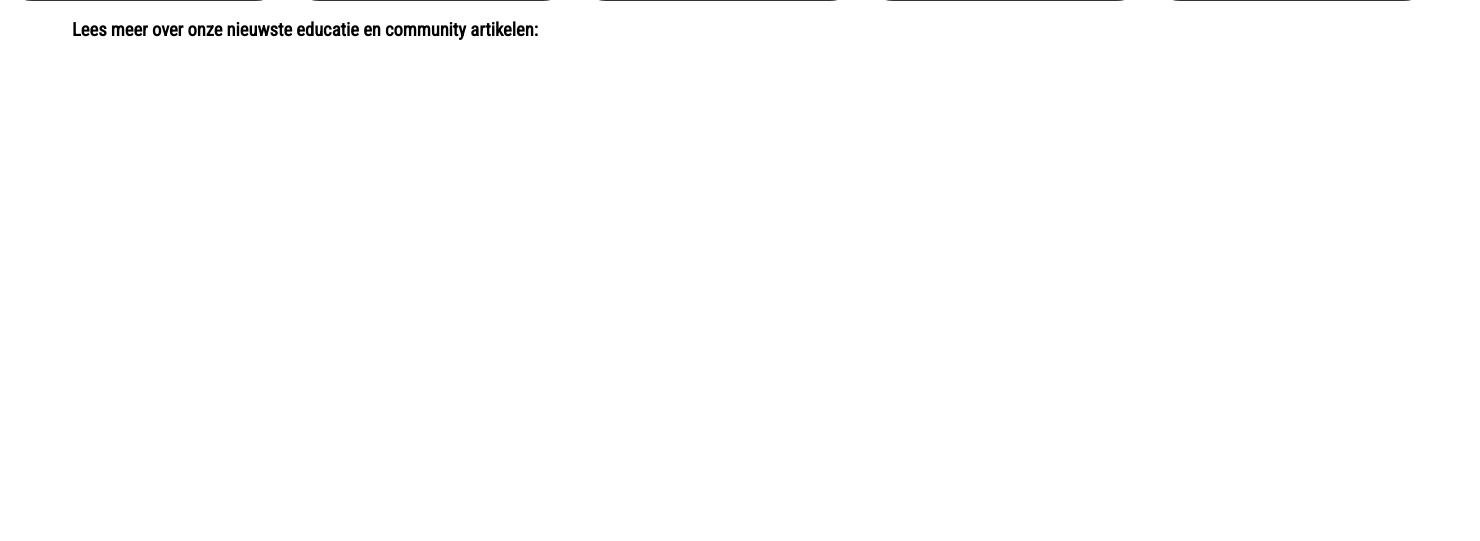
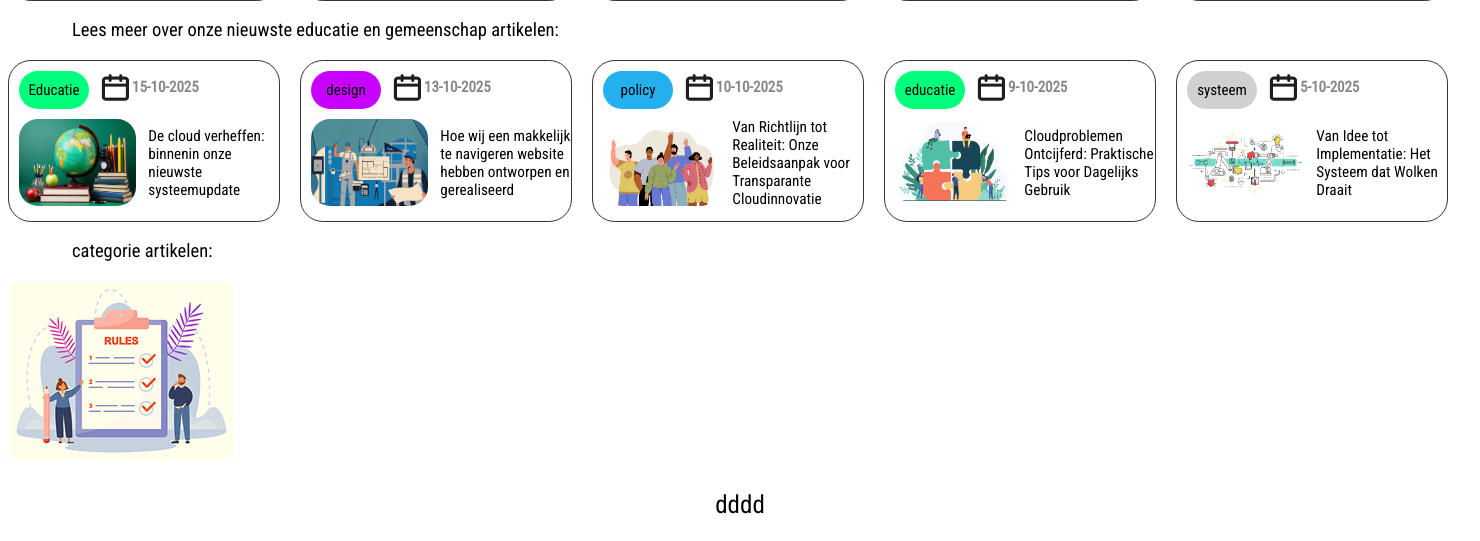
Before and after one commit to Joesra/dooyoogeequu34, a Flask app: page /events/nieuws in a window 1480 px wide. Shown: the part 613-1154 px from the top of the page. Before the commit the page ends 653 px from the top, so only its background shows below. Run offline with Flask 3, Linux system fonts and the light colour scheme.

Commit message:
ik heb verder gewerkt aan de nieuwspagina, deels klaar met de categorie artikelen css

```diff
--- a/app/static/css/nieuws.css
+++ b/app/static/css/nieuws.css
@@ -1,3 +1,28 @@
+.categorie-container {
+  display: flex;           /* activeert Flexbox */
+  flex-direction: row;     /* zet items horizontaal naast elkaar */
+  gap: 40px;               /* optioneel: ruimte tussen de items */
+}
+
+.vertical-container {
+  display: flex;
+  flex-direction: column;
+  align-items: flex-start; /* voorkomt uitrekken */
+  gap: 10px;
+}
+
+.vertical-container img {
+  max-width: 100%;
+  height: auto;
+  object-fit: contain;
+}
+
+.categorie-p {
+  font-family: 'Roboto Condensed', sans-serif;
+  font-size: 25px;
+  text-align: center;
+}
+
 .click-container {
   display: flex;
   justify-content: center;   /* horizontaal centreren */
@@ -5,7 +30,6 @@
   height: 86.84px;
   width: 134.07px;
   border-radius: 19px;
-  border: 1px solid black;
   position: relative;
   right: 5px;
   box-sizing: border-box;
@@ -91,13 +115,12 @@
     padding-left: 4rem;
     font-family: 'Roboto Condensed', sans-serif;
     font-size: 18.5px;
-    font-weight: bold;
 }
 
 .artikel-container {
   display: flex;           /* activeert Flexbox */
   flex-direction: row;     /* zet items horizontaal naast elkaar */
-  gap: 15px;               /* optioneel: ruimte tussen de items */
+  gap: 20px;               /* optioneel: ruimte tussen de items */
 }
 
 
@@ -121,7 +144,20 @@
   margin-left: 10px;
   font-family: 'Roboto Condensed', sans-serif;
   font-size: 15px;
-  font-weight: bold;
+  margin-bottom: 10px;
+}
+
+.educatie-alert {
+  width: 70px;
+  height: 38.85px;
+  border-radius: 19px;
+  background-color: #00FF7B;
+  display: flex;                  /* Flexbox in plaats van inline-block */
+  justify-content: center;       /* Horizontaal centreren */
+  align-items: center;           /* Verticaal centreren */
+  margin-left: 10px;
+  font-family: 'Roboto Condensed', sans-serif;
+  font-size: 15px;
   margin-bottom: 10px;
 }
 
@@ -136,7 +172,6 @@
   margin-left: 10px;
   font-family: 'Roboto Condensed', sans-serif;
   font-size: 15px;
-  font-weight: bold;
   margin-bottom: 10px;
 }
 
@@ -151,7 +186,6 @@
   margin-left: 10px;
   font-family: 'Roboto Condensed', sans-serif;
   font-size: 15px;
-  font-weight: bold;
   margin-bottom: 10px;
 }
 
@@ -166,6 +200,19 @@
   margin-left: 10px;
   font-family: 'Roboto Condensed', sans-serif;
   font-size: 15px;
-  font-weight: bold;
   margin-bottom: 10px;
 }
+
+.gemeenschap-alert {
+  width: 70px;
+  height: 38.85px;
+  border-radius: 19px;
+  background-color: #24AFEF;
+  display: flex;                  /* Flexbox in plaats van inline-block */
+  justify-content: center;       /* Horizontaal centreren */
+  align-items: center;           /* Verticaal centreren */
+  margin-left: 10px;
+  font-family: 'Roboto Condensed', sans-serif;
+  font-size: 15px;
+  margin-bottom: 10px;
+}
--- a/app/templates/nieuws.html
+++ b/app/templates/nieuws.html
@@ -103,7 +103,94 @@
             </div>
         </div>
     </div> -->
-    <p class="nieuws-p">Lees meer over onze nieuwste educatie en community artikelen:</p>
+    <p class="nieuws-p">Lees meer over onze nieuwste educatie en gemeenschap artikelen:</p>
+    <div class="artikel-container">
+        <div class="artikel">
+            <div class="artikel-beschrijving">
+                <p class="educatie-alert">Educatie</p>
+                <img class="Calendar" src="/static/img/calendar.png" alt="calender">
+                <p class="beschrijving-tekst">15-10-2025</p>
+            </div>
+            <div class="artikel-beschrijving">
+                <img class="click-img" src="/static/img/educatie_.jpg" alt="">
+                <div class="click-container">
+                    <p class="click-tekst">De cloud verheffen: binnenin onze nieuwste systeemupdate</p>
+                </div>
+            </div>
+        </div>
+
+        <div class="artikel">
+            <div class="artikel-beschrijving">
+                <p class="design-alert">design</p>
+                <img class="Calendar" src="/static/img/calendar.png" alt="calender">
+                <p class="beschrijving-tekst">13-10-2025</p>
+            </div>
+            <div class="artikel-beschrijving">
+                <img class="click-img" src="/static/img/workers-6152007_1280.webp" alt="">
+                <div class="click-container">
+                    <p class="click-tekst">Hoe wij een makkelijk te navigeren website hebben ontworpen en gerealiseerd
+                    </p>
+                </div>
+            </div>
+        </div>
+
+        <div class="artikel">
+            <div class="artikel-beschrijving">
+                <p class="policy-alert">policy</p>
+                <img class="Calendar" src="/static/img/calendar.png" alt="calender">
+                <p class="beschrijving-tekst">10-10-2025</p>
+            </div>
+            <div class="artikel-beschrijving">
+                <img class="click-img" src="/static/img/policy_2.jpg" alt="">
+                <div class="click-container">
+                    <p class="click-tekst">Van Richtlijn tot Realiteit: Onze Beleidsaanpak voor Transparante
+                        Cloudinnovatie</p>
+                </div>
+            </div>
+        </div>
+
+        <div class="artikel">
+            <div class="artikel-beschrijving">
+                <p class="educatie-alert">educatie</p>
+                <img class="Calendar" src="/static/img/calendar.png" alt="calender">
+                <p class="beschrijving-tekst">9-10-2025</p>
+            </div>
+            <div class="artikel-beschrijving">
+                <img class="click-img" src="/static/img/educatie_2.jpg" alt="">
+                <div class="click-container">
+                    <p class="click-tekst">Cloudproblemen Ontcijferd: Praktische Tips voor Dagelijks Gebruik</p>
+                </div>
+            </div>
+        </div>
+
+        <div class="artikel">
+            <div class="artikel-beschrijving">
+                <p class="systeem-alert">systeem</p>
+                <img class="Calendar" src="/static/img/calendar.png" alt="calender">
+                <p class="beschrijving-tekst">5-10-2025</p>
+            </div>
+            <div class="artikel-beschrijving">
+                <img class="click-img" src="/static/img/systeem_3.jpg" alt="">
+                <div class="click-container">
+                    <p class="click-tekst">Van Idee tot Implementatie: Het Systeem dat Wolken Draait</p>
+                </div>
+            </div>
+        </div>
+    </div>
+    <div class="nieuws-p">
+        <p>categorie artikelen:</p>
+    </div>
+    <div class="category-container">
+        <div class="vertical-category">
+            <img src="/static/img/policy_categorie.png" alt="">
+            <p class="categorie-p">dddd</p>
+        </div>
+
+        <div class="vertical-category">
+            <img src="/static/img/chipkaart.jpg" alt="">
+            <p class="categorie-p">dddd</p>
+        </div>
+    </div>
 </body>
 
 </html>
```
Also changed, not shown: app/static/img/chipkaart.jpg (deleted), app/static/img/educatie_2.jpg (added), app/static/img/policy_2.jpg (added), app/static/img/policy_categorie.png (added), app/static/img/systeem_3.jpg (added).
